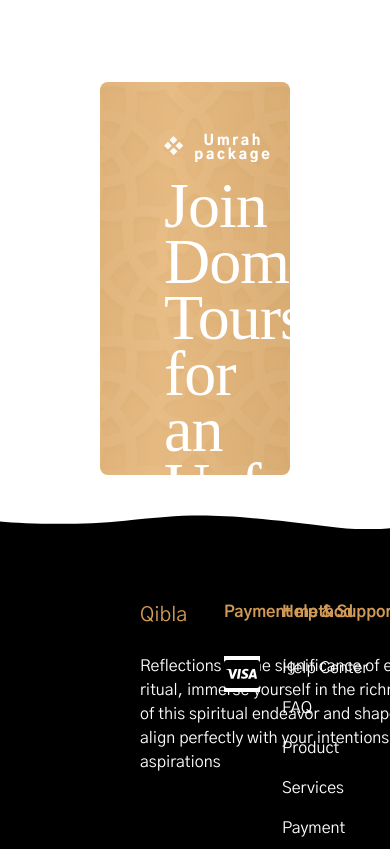
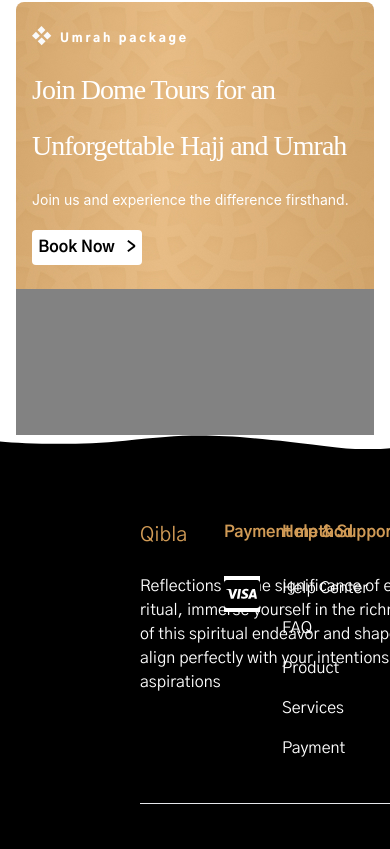
Before and after one commit to refat441/Qibla, a React (Create React App) app: page /Blog in a window 390 px wide. Shown: the part 5975-6824 px from the top of the page. Built offline with nearby package versions, Linux system fonts and the light colour scheme; a web font is replaced by a local one.

Commit message:
responsive umra package

```diff
--- a/src/components/PlaceholderComponents/Cards/UmrahPackage.js
+++ b/src/components/PlaceholderComponents/Cards/UmrahPackage.js
@@ -1,25 +1,33 @@
 import React from 'react';
 import './UmraPackage.css';
+
 const UmrahPackage = () => {
     return (
-        <div className='mx-[100px] mt-28 '>
+        <div className='mx-4 sm:mx-6 md:mx-[50px] lg:mx-[100px] mt-8 sm:mt-12 md:mt-20 lg:mt-28'>
             <div className='bgimgs rounded-lg'>
-            <div class="flex flex-row ...">
-                <div className='w-7/12 mx-16 my-12'>
+                <div className="flex flex-col lg:flex-row">
+                    {/* Left Section */}
+                    <div className='w-full lg:w-7/12 px-4 sm:px-8 md:px-12 my-6 md:my-12'>
                         <div className='overflow-hidden flex items-center'>
                             <img className='w-5 h-5 object-cover' src="/img/Main-logo-white.svg" alt="Icon" />
-                        <p className='text-[14px] Gothic-A1-900 pl-2 mt-1 text-white'>Umrah package</p>
+                            <p className='text-[12px] sm:text-[14px] Gothic-A1-900 pl-2 mt-1 text-white'>Umrah package</p>
                         </div>
                         <div className='text-white text-left'>
-                        <h1 className='scheherazade-thin text-[64px] mt-4'>Join Dome Tours for an Unforgettable Hajj and Umrah</h1>
-                        <p className='mt-4'>Join us and experience the difference firsthand.</p>
+                            <h1 className='scheherazade-thin text-[28px] sm:text-[32px] md:text-[48px] lg:text-[64px] mt-4'>
+                                Join Dome Tours for an Unforgettable Hajj and Umrah
+                            </h1>
+                            <p className='mt-4 text-sm sm:text-base'>
+                                Join us and experience the difference firsthand.
+                            </p>
                         </div>
-                    <button className="w-[110px] md:w-[131px] mt-5 h-[35px] md:h-[40px] rounded bg-white  hover:bg-black hover:text-white Gothic-A1-700 font-bold float-start">
+                        <button className="w-[110px] md:w-[131px] mt-5 h-[35px] md:h-[40px] rounded bg-white hover:bg-black hover:text-white Gothic-A1-700 float-start">
                             Book Now &nbsp; {'>'}
                         </button>
                     </div>
-                <div className='w-3/12 bg-[#828282] h-[457px] -mt-16 '></div>
-                <div className='w-2/12'></div>
+
+                    {/* Right Section */}
+                    <div className='w-full lg:w-3/12 bg-[#828282] h-[180px] sm:h-[250px] md:h-[300px] lg:h-[457px] lg:-mt-16'></div>
+                    <div className='w-full lg:w-2/12'></div>
                 </div>
             </div>
         </div>
```
Lines whose indentation alone changed are shown as unchanged.
